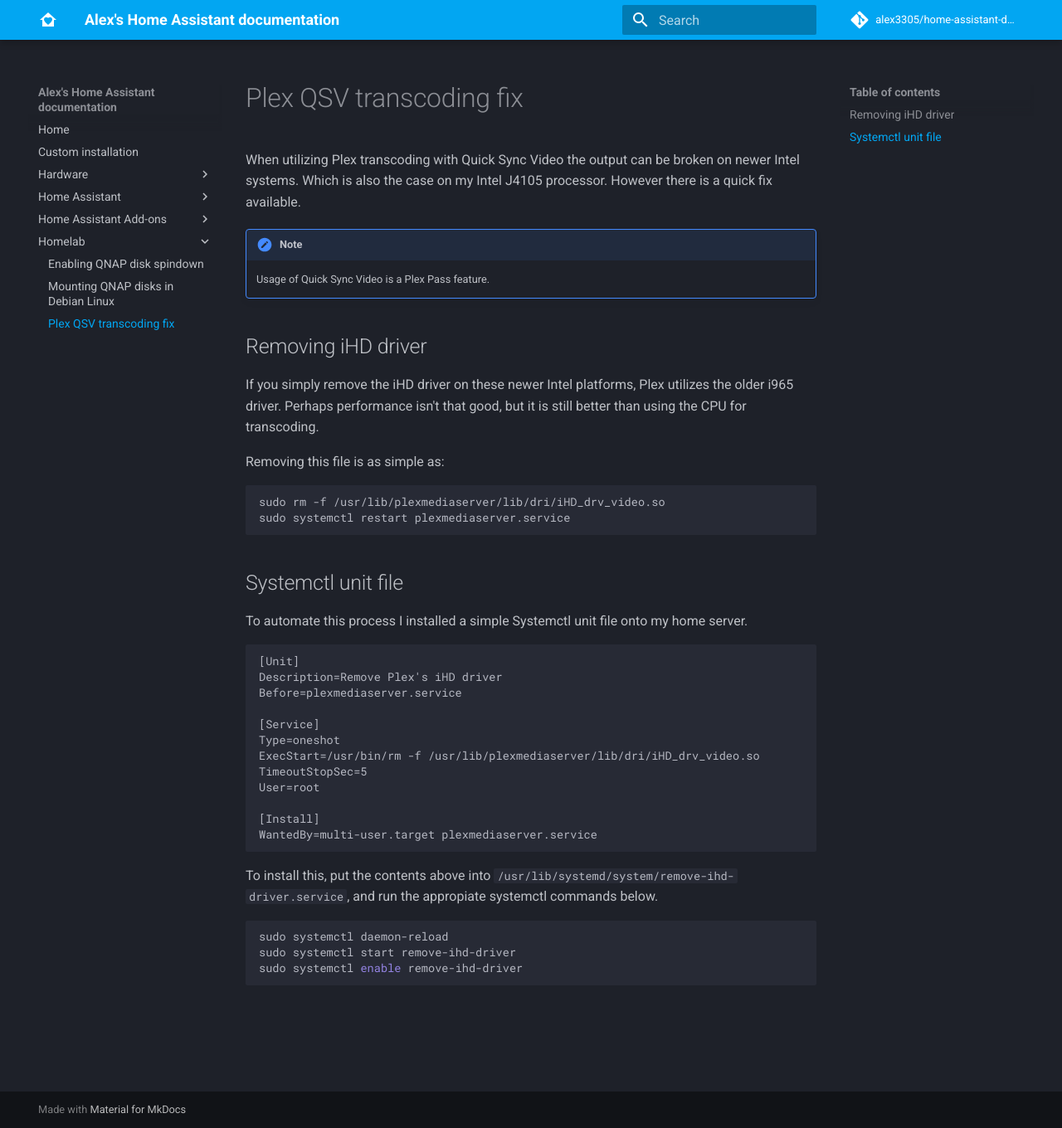
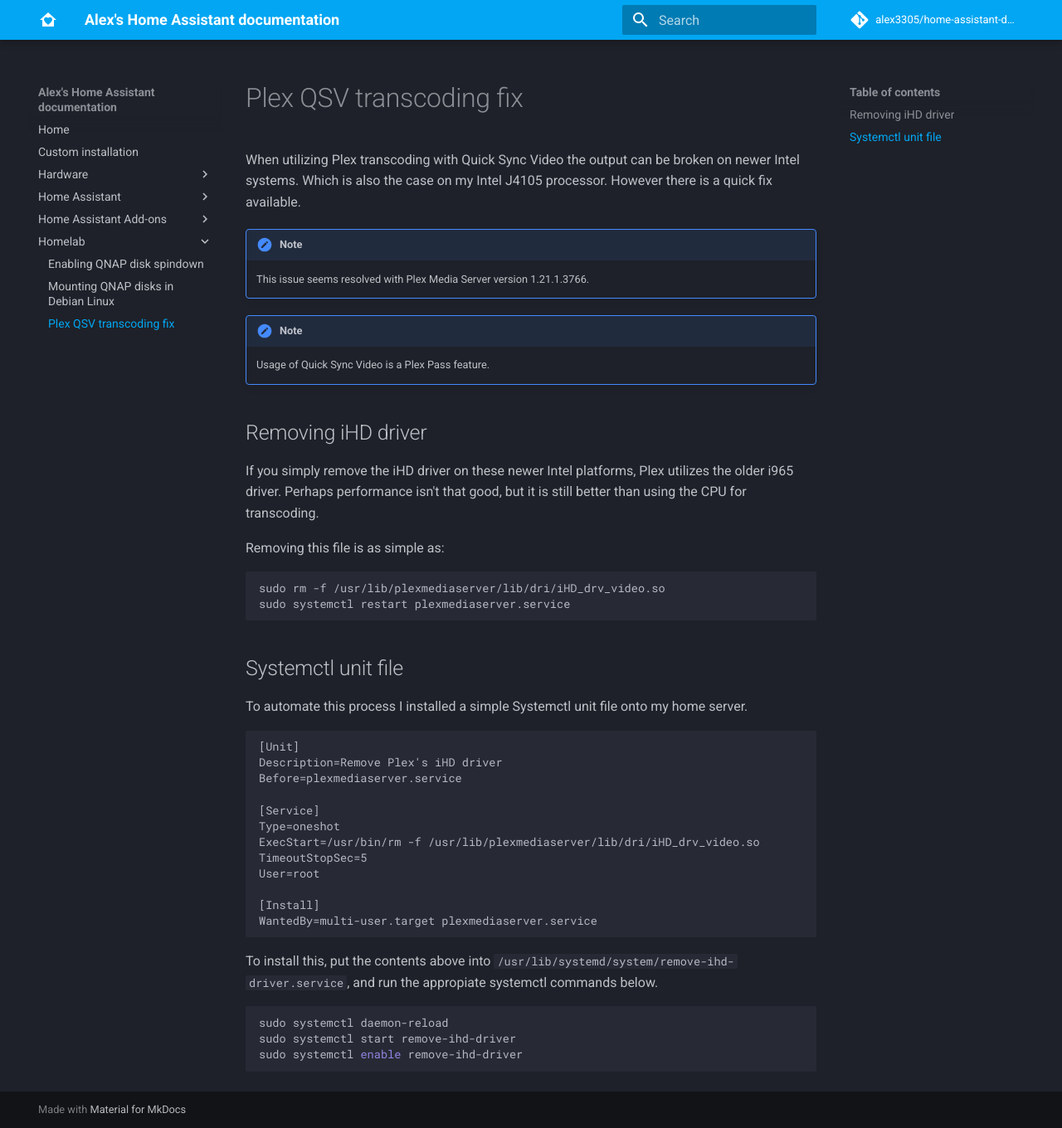
Before and after one commit to alex3305/home-assistant-docs, an MkDocs documentation site: the page built from docs/homelab/plex-transcoding-fix.md, in a window 1280 px wide and 1360 px high. Shown: the whole window at 83% size. Built offline with MkDocs 1.6.1 and Material for MkDocs 9.7.7, drawn with Linux system fonts in a browser that asks for light colours; comment, search, counter and statistics services are not loaded.

Commit message:
Update plex-transcoding-fix.md

```diff
--- a/docs/homelab/plex-transcoding-fix.md
+++ b/docs/homelab/plex-transcoding-fix.md
@@ -1,6 +1,9 @@
 # Plex QSV transcoding fix
 
 When utilizing Plex transcoding with Quick Sync Video the output can be broken on newer Intel systems. Which is also the case on my Intel J4105 processor. However there is a quick fix available.
+
+!!! note
+    This issue seems resolved with Plex Media Server version 1.21.1.3766.
 
 !!! note
     Usage of Quick Sync Video is a Plex Pass feature.
```
